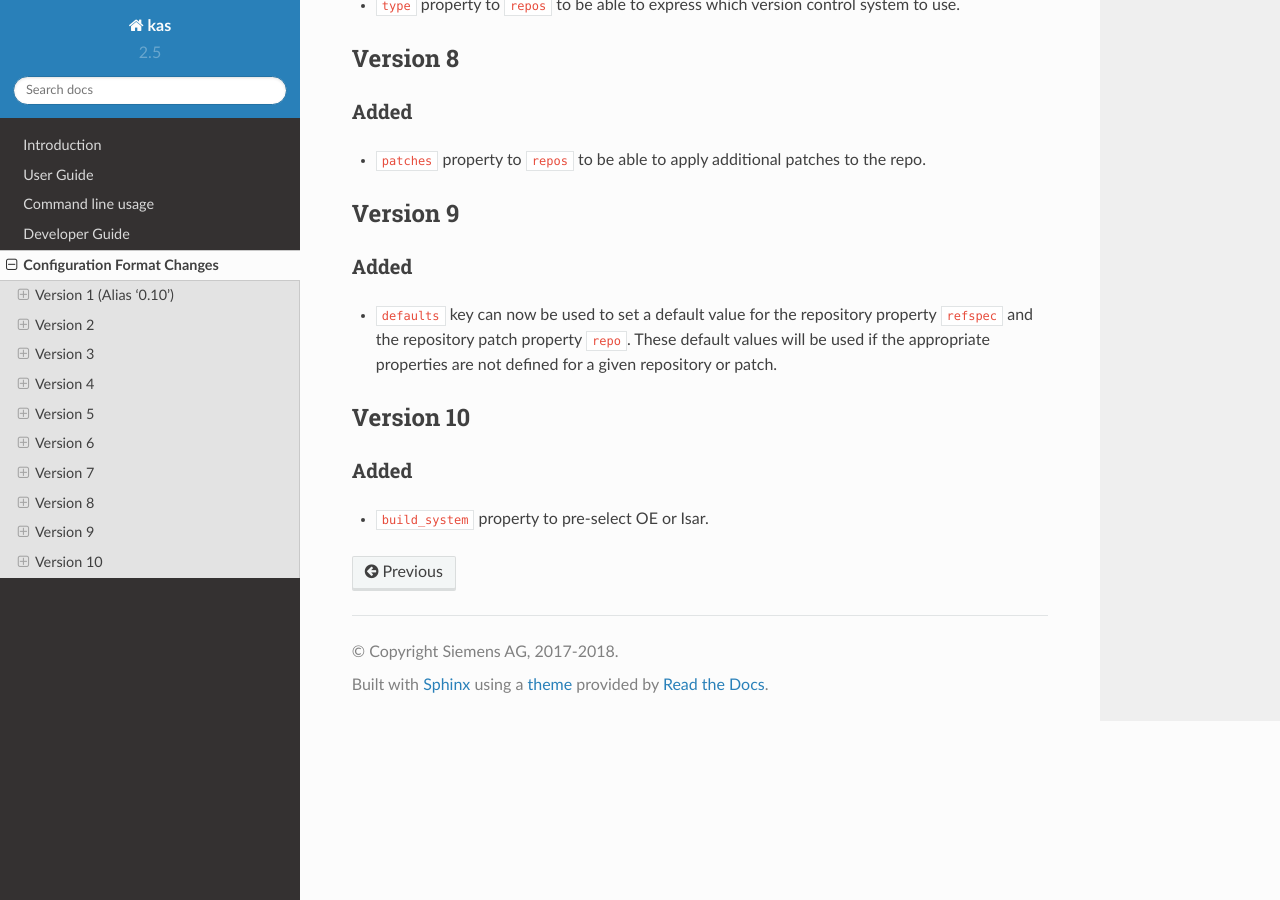
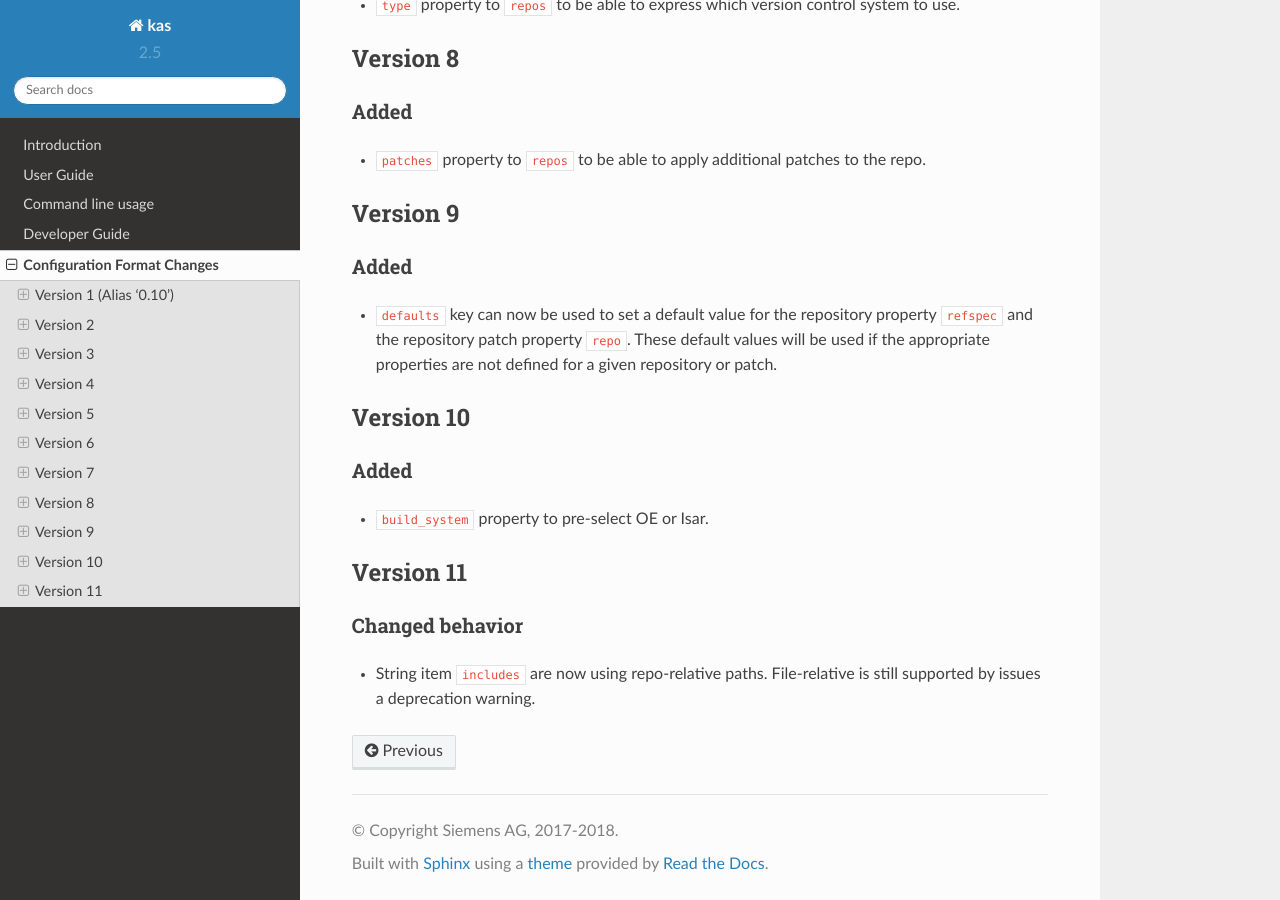
Before and after one commit to siemens/kas, a Sphinx documentation site: the page built from docs/format-changelog.rst, in a window 1280 px wide and 900 px high, scrolled down 1347 px. Built offline with Sphinx 7.4.7 and the Read the Docs theme 2.0.0, drawn with Linux system fonts in a browser that asks for light colours.

Commit message:
Bump format revision due to changes to include paths
This justifies a version bump, even though the old behavior is still
supported.

Signed-off-by: Jan Kiszka <jan.kiszka@siemens.com>

```diff
--- a/docs/format-changelog.rst
+++ b/docs/format-changelog.rst
@@ -94,3 +94,12 @@ Added
 ~~~~~
 
 - ``build_system`` property to pre-select OE or Isar.
+
+Version 11
+----------
+
+Changed behavior
+~~~~~~~~~~~~~~~~
+
+- String item ``includes`` are now using repo-relative paths. File-relative is
+  still supported by issues a deprecation warning.
--- a/kas/__version__.py
+++ b/kas/__version__.py
@@ -28,5 +28,5 @@ __copyright__ = 'Copyright (c) Siemens AG, 2017-2020'
 __version__ = '2.5'
 
 # Please update docs/format-changelog.rst when changing the file version.
-__file_version__ = 10
+__file_version__ = 11
 __compatible_file_version__ = 1
```
